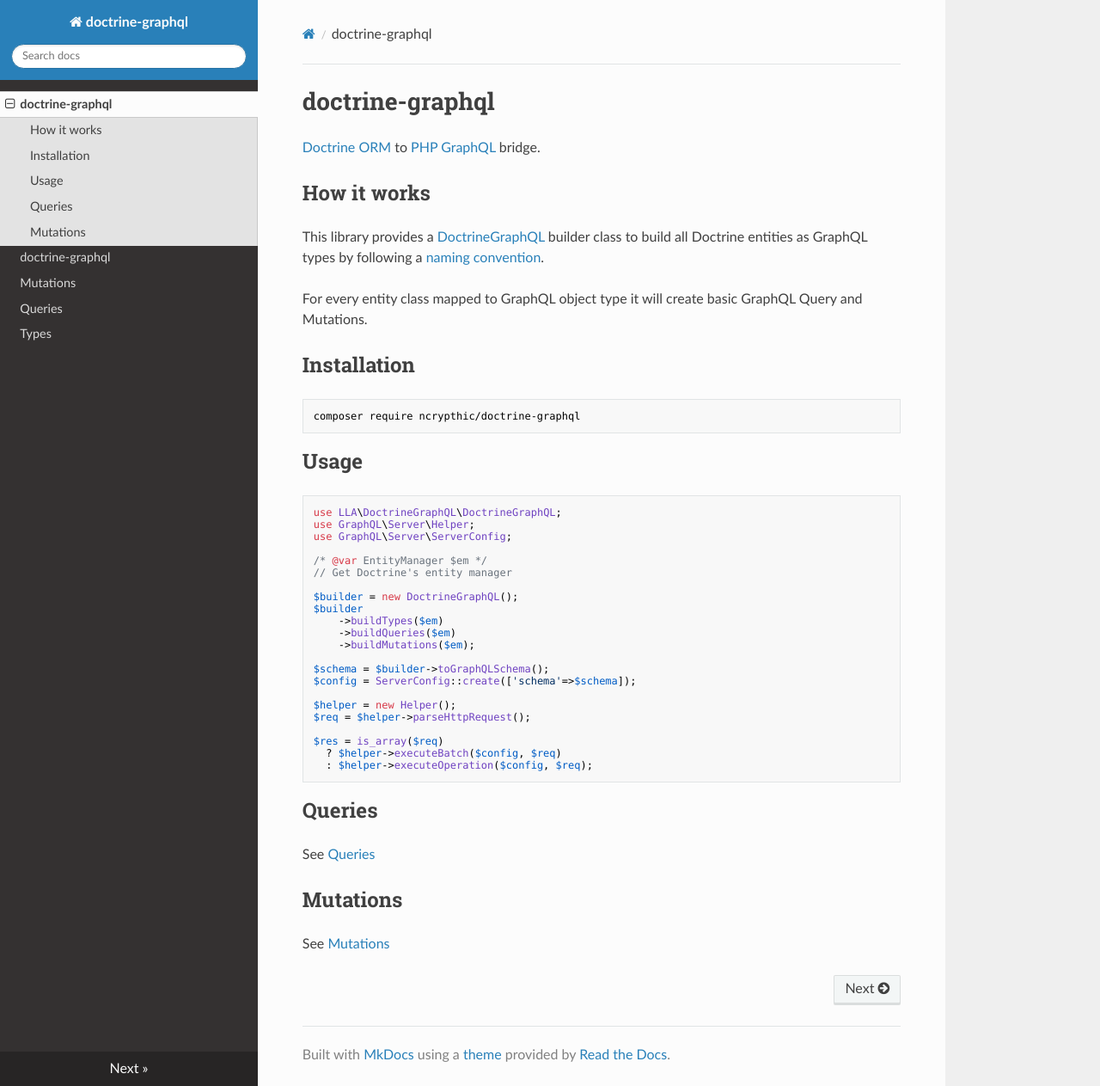
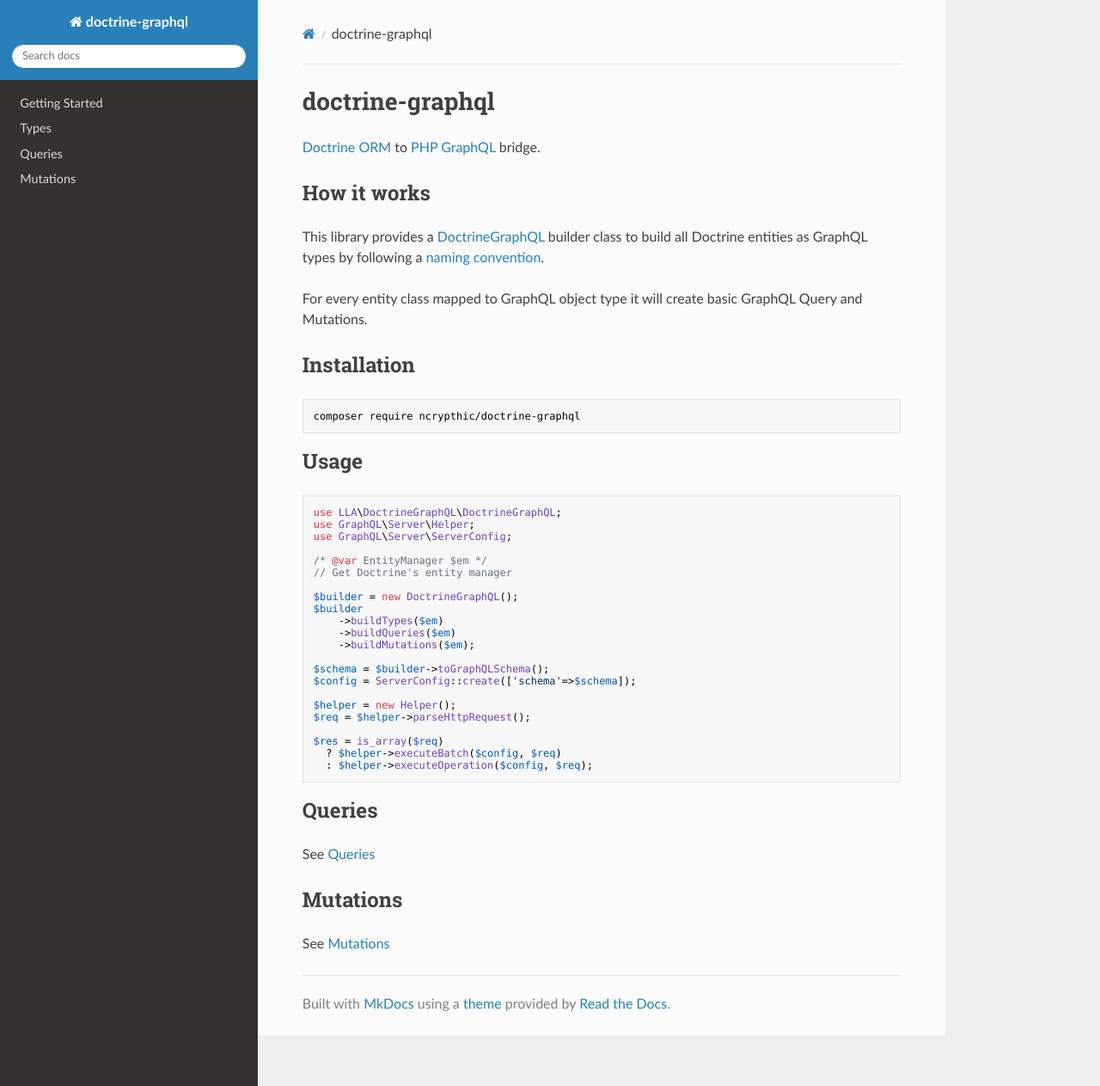
Before and after one commit to ncrypthic/doctrine-graphql, an MkDocs documentation site: the page built from docs/index.md, in a window 1280 px wide and 1263 px high. Shown: the whole window at 86% size. Built offline with MkDocs 1.6.1, drawn with Linux system fonts in a browser that asks for light colours; nearby versions of some CDN libraries; old or Windows-style settings are respelled for this version of MkDocs; part of the change alters nothing that is shown.

Commit message:
Setting pages

```diff
--- a/mkdocs.yml
+++ b/mkdocs.yml
@@ -1,2 +1,7 @@
 site_name: doctrine-graphql
+pages:
+    - Getting Started: docs/getting_started.md
+    - Types: docs/types.md
+    - Queries: docs/queries.md
+    - Mutations: docs/mutations.md
 theme: readthedocs
```
